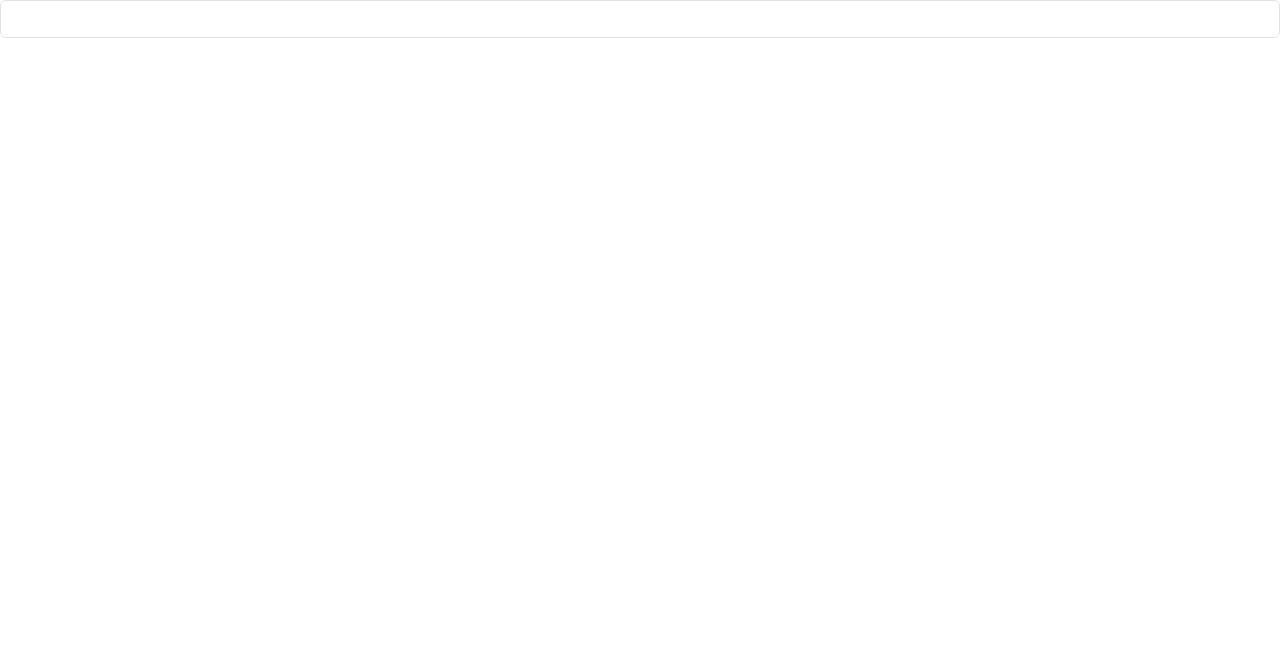
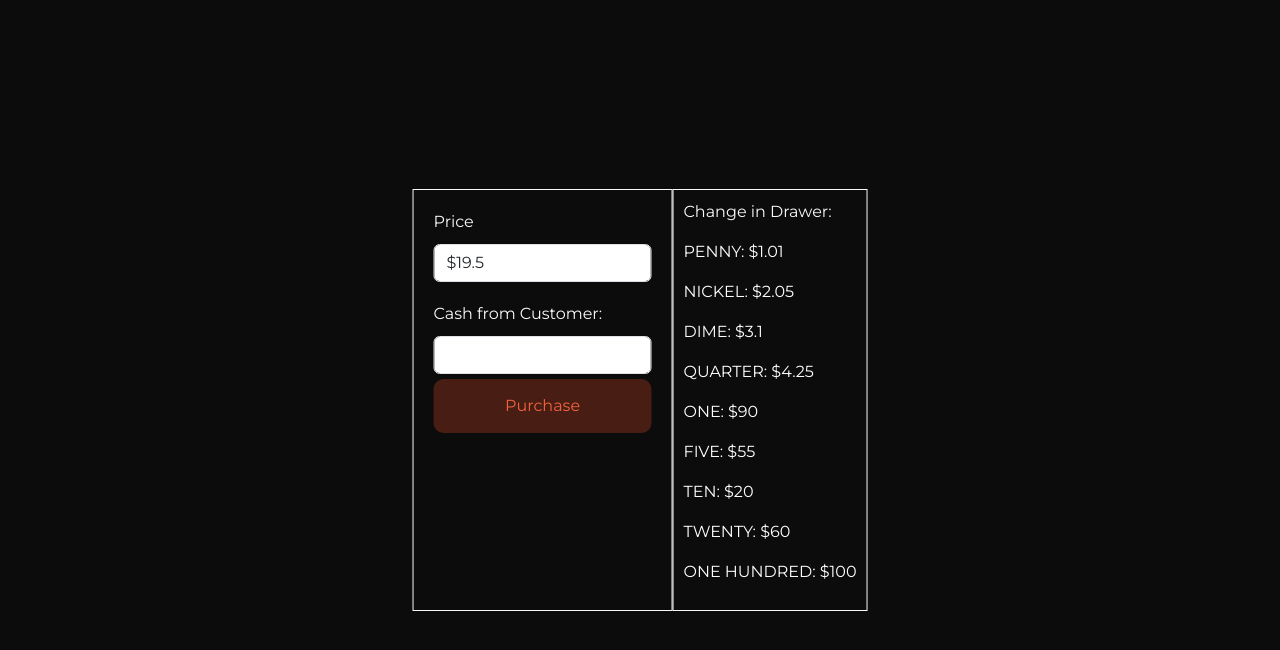
Before and after one commit to AtheoJester23/Cash_Register, a plain HTML site: page index.html in a window 1280 px wide. Drawn offline with nearby package versions, Linux system fonts and the light colour scheme.

Commit message:
Initial codes

```diff
--- a/index.html
+++ b/index.html
@@ -4,19 +4,44 @@
     <meta charset="UTF-8">
     <meta name="viewport" content="width=device-width, initial-scale=1.0">
     <title>Cash Register</title>
+    <link href="https://cdn.jsdelivr.net/npm/bootstrap@5.3.3/dist/css/bootstrap.min.css" rel="stylesheet" integrity="sha384-QWTKZyjpPEjISv5WaRU9OFeRpok6YctnYmDr5pNlyT2bRjXh0JMhjY6hW+ALEwIH" crossorigin="anonymous">
 
-    <link href="https://cdn.jsdelivr.net/npm/bootstrap@5.3.3/dist/css/bootstrap.min.css" rel="stylesheet" integrity="sha384-QWTKZyjpPEjISv5WaRU9OFeRpok6YctnYmDr5pNlyT2bRjXh0JMhjY6hW+ALEwIH" crossorigin="anonymous">
+    <link rel="stylesheet" href="styles.css">
+
+    <link rel="preconnect" href="https://fonts.googleapis.com">
+    <link rel="preconnect" href="https://fonts.gstatic.com" crossorigin>
+    <link href="https://fonts.googleapis.com/css2?family=Montserrat:ital,wght@0,100..900;1,100..900&display=swap" rel="stylesheet">
+
 </head>
 <body>
     <div class="centerContent">
-        <div id="change-due"></div>
+        <div class="puchaseOpt border border-light">
+            <p class="price text-light m-0">Price</p>
+            <select name="" id="thePrice" class="form-control">
+                <option value="19.5">$19.5</option>
+                <option value="3.26">$3.26</option>
+            </select>
 
-        <div>
+            <div id="change-due"></div>
 
-            <input type="text" class="form-control">
+
+            <p class="text-light m-0">Cash from Customer:</p>
+
+            <div class="customerThings">
+                <input type="text" class="form-control" id="cash" autocomplete="off">
+                <button id="purchase-btn">Purchase</button>
+            </div>
+        </div>
+
+        <div class="cashierOpt border border-light">
+            <p class="text-light">Change in Drawer:</p>
+            <div class="theCid">
+                <p class="text-warning">testing</p>
+            </div>
         </div>
     </div>
 </body>
 
+<script src="script.js"></script>
 <script src="https://cdn.jsdelivr.net/npm/bootstrap@5.3.3/dist/js/bootstrap.bundle.min.js" integrity="sha384-YvpcrYf0tY3lHB60NNkmXc5s9fDVZLESaAA55NDzOxhy9GkcIdslK1eN7N6jIeHz" crossorigin="anonymous"></script>
 </html>
--- /dev/null
+++ b/script.js
@@ -0,0 +1,50 @@
+let cashMachine = document.querySelector(".theCid");
+
+let cid = [
+  ["PENNY", 1.01],
+  ["NICKEL", 2.05],
+  ["DIME", 3.1],
+  ["QUARTER", 4.25],
+  ["ONE", 90],
+  ["FIVE", 55],
+  ["TEN", 20],
+  ["TWENTY", 60],
+  ["ONE HUNDRED", 100],
+];
+
+let displayCID = "";
+
+document.getElementById("purchase-btn").addEventListener("click", () => {
+  const price = document.getElementById("thePrice");
+  let input = document.getElementById("cash").value;
+
+  let result = 0;
+
+  console.log(input);
+
+  console.log(price.value);
+
+  // console.log(input.value.replace(/\s/g, "") - 5);
+
+  for (let i = 0; i < cid.length; i++) {
+    // let line = String(cid[i]).replace(/,/g, ": $");
+
+    // console.log(cid[i][1]);
+
+    while (input >= cid[i][1]) {
+      console.log(i);
+      let compute = (input -= cid[i][1]);
+      result = compute;
+    }
+  }
+
+  console.log(result);
+});
+
+for (let i = 0; i < cid.length; i++) {
+  let line = String(cid[i]).replace(/,/g, ": $");
+
+  displayCID += `<p style="color: white;">${line}</p>`;
+}
+
+cashMachine.innerHTML = displayCID;
--- /dev/null
+++ b/styles.css
@@ -0,0 +1,43 @@
+body{
+    background-color: #0C0C0C;
+    font-family: "Montserrat", serif;
+}
+
+.centerContent{
+    position: absolute;
+    top: 50%;
+    left: 50%;
+    transform: translate(-50%, -50%);
+    display: flex;
+}
+
+.puchaseOpt{
+    display: flex;
+    flex-direction: column;
+    gap: 10px;
+    padding: 20px;
+}
+
+.customerThings{
+    display: flex;
+    flex-direction: column;
+    gap: 15px;
+}
+
+#purchase-btn{
+    border: none;
+    padding: 15px;
+    background-color: #481E14;
+    color: #F2613F;
+    border-radius: 10px;
+    transform: translateY(-10px);
+    transition: transform 0.15s;
+}
+
+#purchase-btn:hover{
+    transform: translateY(0px);
+}
+
+.cashierOpt{
+    padding: 10px;
+}
```
